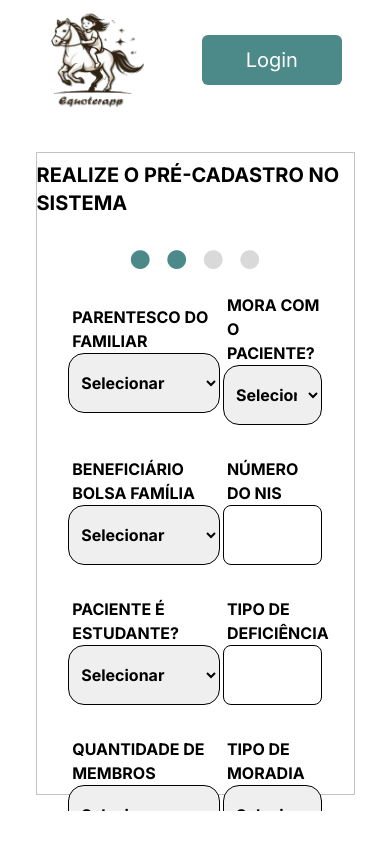
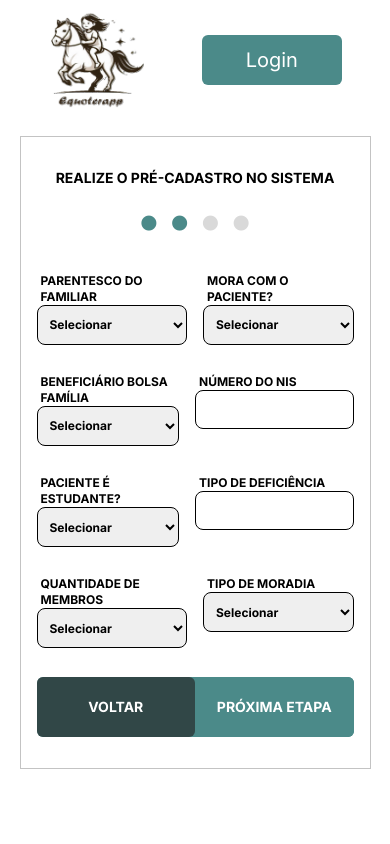
Before and after one commit to lucas037/equoterapp-front, a Next.js app: page /cadastro in a window 390 px wide. Both pictures are taken after a click on the button "PRÓXIMA ETAPA". Built offline with nearby package versions, Linux system fonts and the light colour scheme.

Commit message:
update: Tentativa de melhorar a responsividade

```diff
--- a/src/app/cadastro/Etapa1.tsx
+++ b/src/app/cadastro/Etapa1.tsx
@@ -44,18 +44,19 @@ export default function Etapa1(props: InterfaceProps) {
   }
 
   return (
-    <div className="w-full h-full flex flex-col items-center justify-between gap-4 text-xl font-bold border border-[#C3C3C3] bg-white p-4">
-      <div className="flex flex-col items-center gap-2 mt-2">
+    <div className="w-full h-full flex flex-col items-center text-sm font-bold border border-[#C3C3C3] bg-white p-4 justify-around">
+
+      <div className="flex flex-col items-center gap-2">
                 <div>REALIZE O PRÉ-CADASTRO NO SISTEMA</div>
-        <div className="text-6xl flex gap-2 text-[#D9D9D9]">
+
+                <div className="text-5xl flex gap-2 text-[#D9D9D9]">
                     <div className="text-[#4B8A89]">•</div>
-          <div>•</div>
-          <div>•</div>
-          <div>•</div>
+                    <div className="">•</div>
+                    <div className="">•</div>
+                    <div className="">•</div>
                 </div>
             </div>
-
-      <div className="w-full flex flex-col gap-8 text-base">
+      <div className="w-full flex flex-col gap-8">
         <Input
           name={"NOME DO FAMILIAR"}
           width={"w-full"}
@@ -79,27 +80,24 @@ export default function Etapa1(props: InterfaceProps) {
         </div>
 
         <Input
-          name={"EMAIL DO FAMILIAR"}
-          width={"w-full"}
-          value={props.dadosPaciente.emailFamiliar}
-          onChange={handleChangeEmailFamiliar}
-        />
-
-        <Input
           name={"SENHA DO FAMILIAR"}
           width={"w-full"}
           value={props.dadosPaciente.senhaFamiliar}
           onChange={handleChangeSenhaFamiliar}
           type="password"
         />
-      </div>
 
         <button
-        className="w-full max-w-[900px] h-[70px] bg-[#4B8A89] text-white rounded-md flex justify-center items-center mt-4"
+          className="w-full h-[60px] bg-[#4B8A89] text-white rounded-md flex justify-center items-center text-sm font-bold"
           onClick={props.clickProximaEtapa}
         >
           PRÓXIMA ETAPA
         </button>
+
+
+      </div>
+
+
     </div>
   );
 }
--- a/src/app/cadastro/Etapa2.tsx
+++ b/src/app/cadastro/Etapa2.tsx
@@ -95,7 +95,7 @@ export default function Etapa2(props: InterfaceProps) {
             const value = (i + 1).toString();
             return { label: value, value };
         }),
-        { label: "10 ou mais", value: "10+"}
+        { label: "10 ou mais", value: "10+" }
     ];
 
     const tipoMoradiaOptions: DropdownOption[] = [
@@ -112,12 +112,12 @@ export default function Etapa2(props: InterfaceProps) {
 
     return (
 
-        <div className='w-full h-full flex flex-col items-center justify-around gap-2 text-xl font-bold border border-[#C3C3C3]'>
+        <div className="w-full h-full flex flex-col items-center text-sm font-bold border border-[#C3C3C3] bg-white p-4 justify-around">
 
-            <div className="flex flex-col items-center gap-2 mt-2">
+            <div className="flex flex-col items-center gap-2 text-sm">
                 <div>REALIZE O PRÉ-CADASTRO NO SISTEMA</div>
 
-                <div className="text-6xl flex gap-2 text-[#D9D9D9]">
+                <div className="text-5xl flex gap-2 text-[#D9D9D9]">
                     <div className="text-[#4B8A89]">•</div>
                     <div className="text-[#4B8A89]">•</div>
                     <div className="">•</div>
@@ -126,12 +126,11 @@ export default function Etapa2(props: InterfaceProps) {
             </div>
 
 
-            <div className='w-[80%] flex flex-col items-center gap-8 text-base'>
 
-                <div className="w-full flex justify-between items-center">
+            <div className="w-full flex justify-center items-center space-x-4">
                 <Dropdown
                     name={"PARENTESCO DO FAMILIAR"}
-                    width={"w-[60%]"}
+                    width={"w-[50%]"}
                     options={parentescoOptions}
                     value={props.dadosPaciente.parentesco}
                     onChange={handleChangeParentesco}
@@ -139,17 +138,17 @@ export default function Etapa2(props: InterfaceProps) {
 
                 <Dropdown
                     name={"MORA COM O PACIENTE?"}
-                    width={"w-[39%]"}
+                    width={"w-[50%]"}
                     options={moraComOptions}
                     value={props.dadosPaciente.moraComPaciente}
                     onChange={handleChangeMoraComPaciente}
                 />
             </div>
 
-                <div className="w-full flex justify-between">
+            <div className="w-full flex justify-center space-x-4">
                 <Dropdown
                     name="BENEFICIÁRIO BOLSA FAMÍLIA"
-                    width="w-[60%]"
+                    width="w-[50%]"
                     options={beneficiarioBolsaFamiliaOptions}
                     value={props.dadosPaciente.beneficiarioBolsaFamilia}
                     onChange={handleChangeBeneficiarioBolsaFamilia}
@@ -157,16 +156,16 @@ export default function Etapa2(props: InterfaceProps) {
 
                 <Input
                     name="NÚMERO DO NIS"
-                    width="w-[39%]"
+                    width="w-[50%] h-[55px] text-xs"
                     value={props.dadosPaciente.numeroNis}
                     onChange={handleChangeNumeroNis}
                 />
             </div>
 
-                <div className="w-full flex justify-between">
+            <div className="w-full flex justify-center space-x-4">
                 <Dropdown
                     name="PACIENTE É ESTUDANTE?"
-                    width="w-[60%]"
+                    width="w-[50%]"
                     options={pacienteEstudanteOptions}
                     value={props.dadosPaciente.pacienteEstudante}
                     onChange={handleChangePacienteEstudante}
@@ -174,16 +173,16 @@ export default function Etapa2(props: InterfaceProps) {
 
                 <Input
                     name="TIPO DE DEFICIÊNCIA"
-                    width="w-[39%]"
+                    width="w-[50%] h-[55px] text-xs"
                     value={props.dadosPaciente.deficiencia}
                     onChange={handleChangeTipoDeficiente}
                 />
             </div>
 
-                <div className="w-full flex justify-between">
+            <div className="w-full flex justify-center space-x-4">
                 <Dropdown
                     name="QUANTIDADE DE MEMBROS"
-                    width="w-[60%]"
+                    width="w-[50%]"
                     options={quantMembrosOptions}
                     value={props.dadosPaciente.quantMembrosCasa}
                     onChange={handleChangeQuantMembrosCasa}
@@ -191,20 +190,20 @@ export default function Etapa2(props: InterfaceProps) {
 
                 <Dropdown
                     name="TIPO DE MORADIA"
-                    width="w-[39%]"
+                    width="w-[50%]"
                     options={tipoMoradiaOptions}
                     value={props.dadosPaciente.tipoMoradia}
                     onChange={handleChangeTipoMoradia}
                 />
             </div>
 
-            </div>
 
-            <div className='w-[80%] h-[70px] bg-[#4B8A89] text-white rounded-md flex justify-center items-center mb-2'>
-                <button className="w-[80%] h-full bg-[#546261] rounded-2xl flex justify-center items-center" onClick={props.clickEtapaAnterior}>
+            <div className='w-full h-[60px] bg-[#4B8A89] text-white rounded-md flex justify-center items-center text-sm'>
+                <button className="w-full h-[60px] bg-[#262c2cb5] text-white rounded-md flex justify-center items-center text-sm font-bold" onClick={props.clickEtapaAnterior}>
                     VOLTAR
                 </button>
-                <button className="w-[100%] h-full flex justify-center items-center" onClick={props.clickProximaEtapa}>
+                <button className="w-full h-[60px] bg-[#4B8A89] text-white rounded-md flex justify-center items-center text-sm font-bold"
+                    onClick={props.clickProximaEtapa}>
                     PRÓXIMA ETAPA
                 </button>
             </div>
--- a/src/app/cadastro/page.tsx
+++ b/src/app/cadastro/page.tsx
@@ -7,6 +7,8 @@ import Etapa2 from "./Etapa2";
   import DadosPaciente from "../types/DadosPaciente";
   import Etapa3 from "./Etapa3";
   import Etapa4 from "./Etapa4";
+
+  import Input from "@/components/Input";
 
   export default function Cadastro() {
     const [dadosPaciente, setDadosPaciente] = useState<DadosPaciente>({} as DadosPaciente);
@@ -37,18 +39,18 @@ export default function Cadastro() {
       <div className="h-screen w-full flex flex-col items-center">
         <Header buttonName="Login" handleClick={handleClick} />
 
-      <div className="h-[80vh] w-[90%] xl:w-[80%] flex flex-col xl:flex-row overflow-hidden">
+        <div className="w-[90vw] h-[75vh] flex flex-col xl:flex-row overflow-hidden">
         {etapa === 1 && (
             <div className="flex flex-col xl:flex-row w-full h-full">
               <div className="relative w-full xl:w-1/2 h-full flex-shrink-0 hidden xl:block">
                 <img
                   src="/assets/adulto.png"
                   alt="foto"
-                className="absolute inset-0 w-full h-full object-cover opacity-50"
-                style={{ width: '100%', height: '100%' }}
+                  className="xl:absolute xl:inset-0 w-full h-full object-cover opacity-50"
                   />
               </div>
-            <div className="w-full xl:w-1/2 h-full flex items-center bg-white p-4 overflow-y-auto">
+              <div className="w-full xl:w-1/2 h-full flex items-center bg-white overflow-y-auto">
+
                 <Etapa1
                   dadosPaciente={dadosPaciente}
                   changeDadosPaciente={changeDadosPaciente}
@@ -64,11 +66,10 @@ export default function Cadastro() {
               <img
                   src="/assets/adulto.png"
                   alt="foto"
-                className="absolute inset-0 w-full h-full object-cover opacity-50"
-                style={{ width: '100%', height: '100%' }}
+                  className="xl:absolute xl:inset-0 w-full h-full object-cover opacity-50"
                 />
               </div>
-            <div className="w-full xl:w-1/2 h-full flex items-center bg-white p-4 overflow-y-auto">
+              <div className="w-full xl:w-1/2 h-full flex items-center bg-white overflow-y-auto">
                 <Etapa2
                   dadosPaciente={dadosPaciente}
                   changeDadosPaciente={changeDadosPaciente}
@@ -85,11 +86,10 @@ export default function Cadastro() {
                 <img
                   src="/assets/adulto.png"
                   alt="foto"
-                className="absolute inset-0 w-full h-full object-cover opacity-50"
-                style={{ width: '100%', height: '100%' }}
+                  className="xl:absolute xl:inset-0 w-full h-full object-cover opacity-50"
                 />
               </div>
-            <div className="w-full xl:w-1/2 h-full flex items-center bg-white p-4 overflow-y-auto">
+              <div className="w-full xl:w-1/2 h-full flex items-center bg-white overflow-y-auto">
                 <Etapa3
                   dadosPaciente={dadosPaciente}
                   changeDadosPaciente={changeDadosPaciente}
--- a/src/components/Dropdown.tsx
+++ b/src/components/Dropdown.tsx
@@ -15,12 +15,12 @@ export default function Input(props: InterfaceProps) {
     };
 
     return (
-        <div className={`${props.width} text-base flex flex-col`}>
+        <div className={`${props.width} text-xs flex flex-col`}>
             <div className="ml-1">{props.name}</div>
             <select
                 value={props.value}
                 onChange={handleChange}
-                className="w-full h-[60px] border border-black p-2 rounded-2xl"
+                className="w-full h-[40px] border border-black p-2 rounded-lg"
             >
                 {props.options?.map((option) => (
                     <option key={option.label} value={option.value}>
--- a/src/components/Input.tsx
+++ b/src/components/Input.tsx
@@ -16,13 +16,13 @@ export default function Input(props: InterfaceProps) {
 
     return (
 
-        <div className={`${props.width} text-base flex flex-col`}>
+        <div className={`${props.width} text-sm flex flex-col`}>
             <div className='ml-1'>{props.name}</div>
             <input
             type={props.type}
             value={props.value}
             onChange={handleChange}
-            className="w-[full] h-[60px] border border-black p-2 rounded-lg"
+            className="w-[full] h-[50px] border border-black p-2 rounded-lg"
             />
         </div>
     )
```
Also changed, not shown: src/app/cadastro/Etapa3.tsx (+16 -20 lines). Lines whose indentation alone changed are shown as unchanged.
